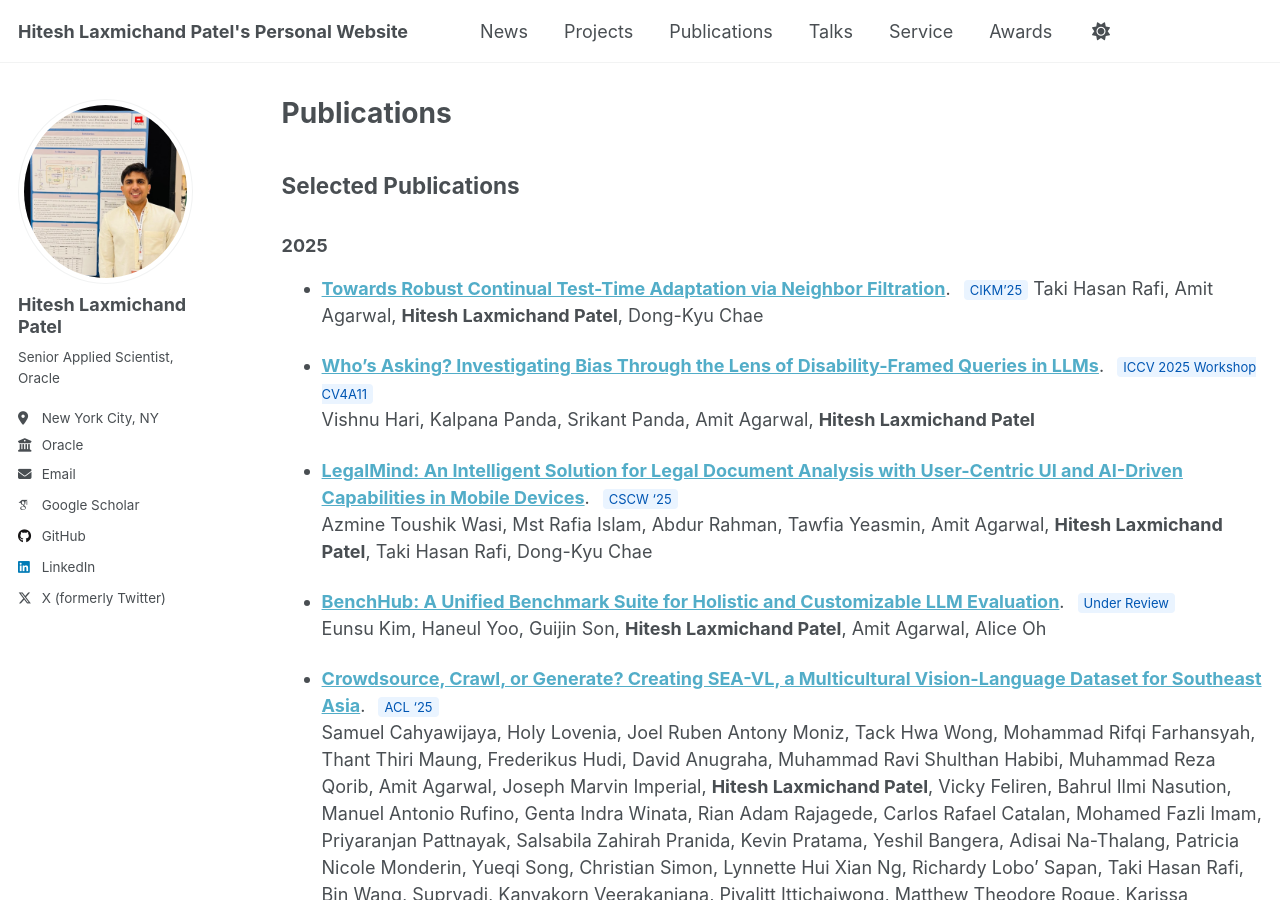
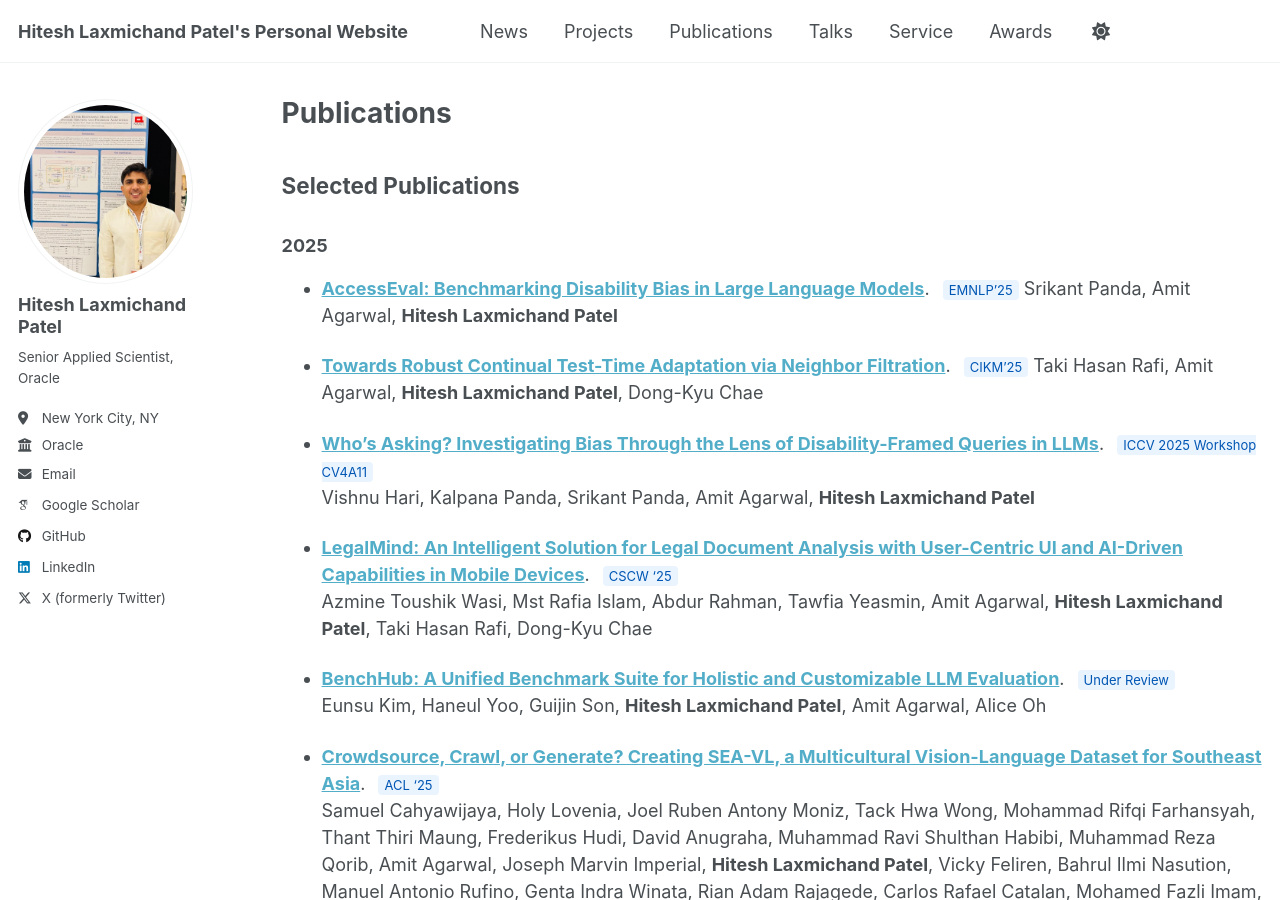
Before and after one commit to HITESHLPATEL/hiteshlpatel.github.io, a Jekyll site: the page built from _pages/publications.md, in a window 1280 px wide and 900 px high. Built offline with Jekyll 4.4.1, drawn with Linux system fonts in a browser that asks for light colours; some web fonts are replaced.

Commit message:
Update publications.md

```diff
--- a/_pages/publications.md
+++ b/_pages/publications.md
@@ -11,6 +11,10 @@ redirect_from:
 ## Selected Publications
 
 ### 2025
+
+- **[AccessEval: Benchmarking Disability Bias in Large Language Models]()**.
+<span style="font-size:13px; background:#eaf4ff; color:#0056b3; padding:2px 6px; margin-left:8px; border-radius:4px;">EMNLP'25</span>
+Srikant Panda, Amit Agarwal, **Hitesh Laxmichand Patel**
 
 - **[Towards Robust Continual Test-Time Adaptation via Neighbor Filtration]()**.
 <span style="font-size:13px; background:#eaf4ff; color:#0056b3; padding:2px 6px; margin-left:8px; border-radius:4px;">CIKM'25</span>
```
